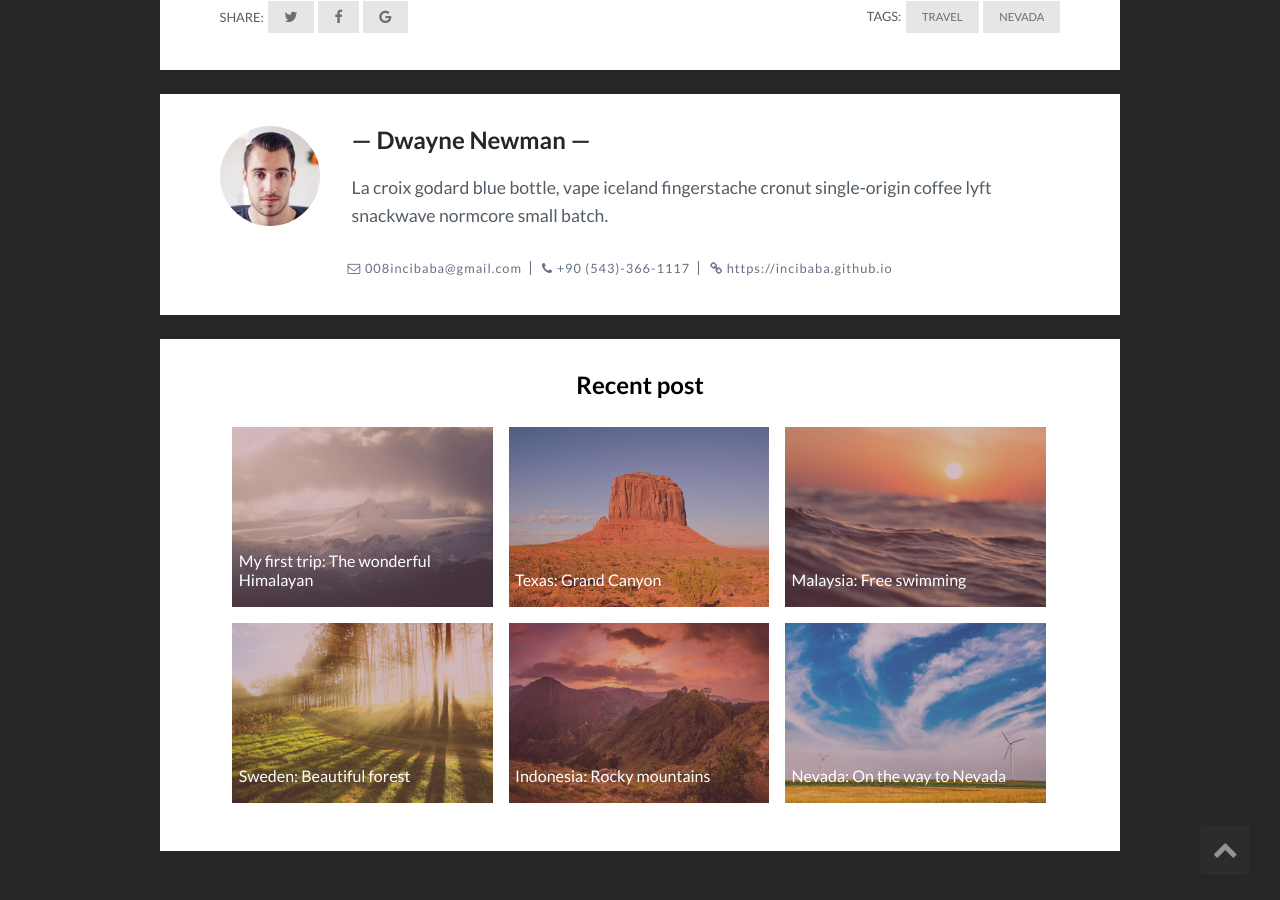
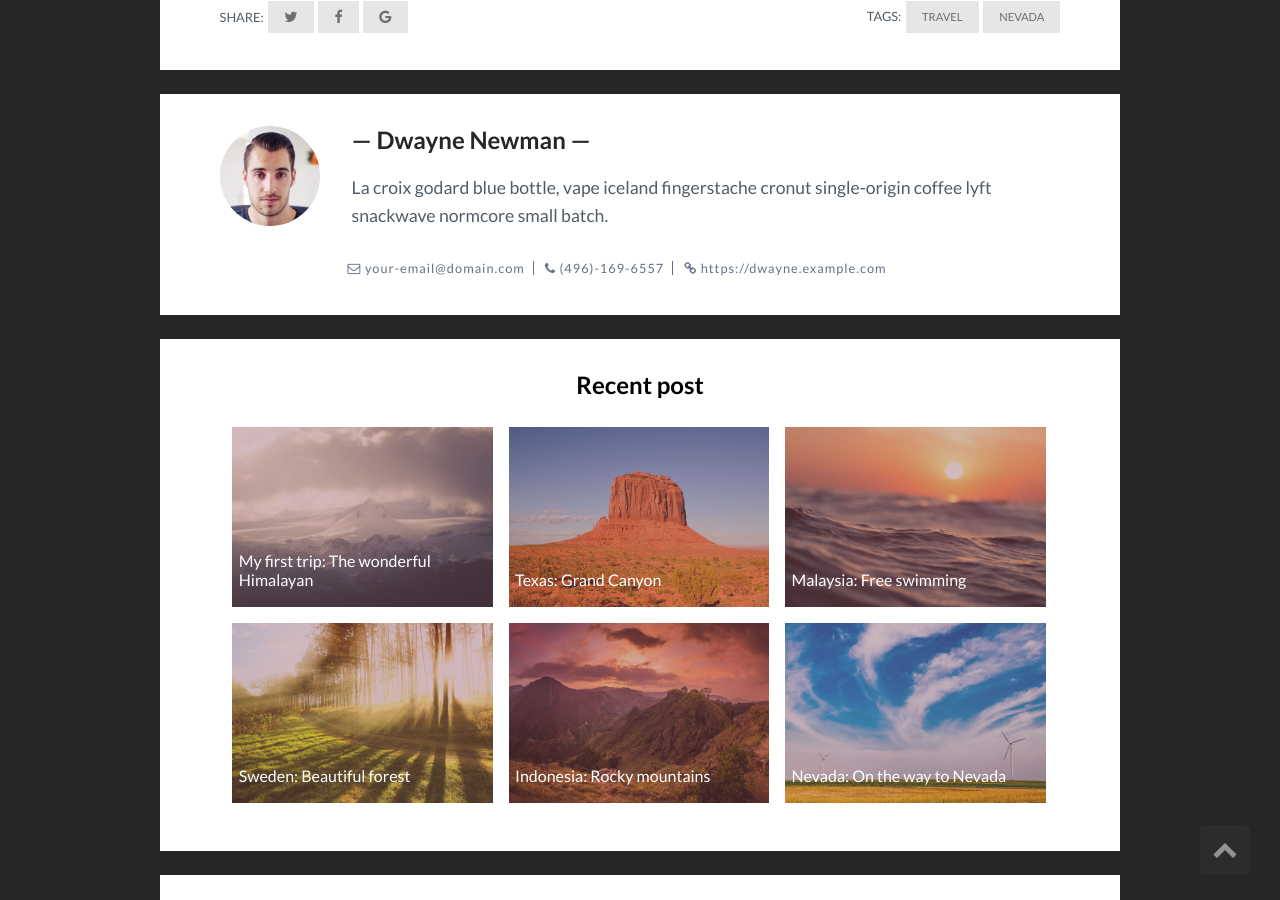
Before and after one commit to HuzunluArtemis/incibaba.github.io, a Jekyll site: the page built from _posts/2017-07-12-nevada-on-the-way-to-nevada.markdown, in a window 1280 px wide and 900 px high, scrolled down 1778 px. Built offline with Jekyll 4.4.1, drawn with Linux system fonts in a browser that asks for light colours; comment, search, counter and statistics services are not loaded.

Commit message:
Add files via upload

```diff
--- a/_config.yml
+++ b/_config.yml
@@ -1,10 +1,12 @@
 logo: # add logo name
-title: İnciBaba TV Üniteleri
+title: Bef - Enjoy Freedom
 description: > # this means to ignore newlines until "baseurl:"
-  Beğendiğiniz herhangi bir TV ünitesini yapabilirim.
+  Write an awesome description for your new site here. You can edit this
+  line in _config.yml. It will appear in your document head meta (for
+  Google search results) and in your feed.xml site description.
 permalink: ':title/'
-baseurl: "" # the subpath of your site, e.g. /blog
-url: "incibaba.github.io" # the base hostname & protocol for your site, e.g. http://example.com
+baseurl: "/bef" # the subpath of your site, e.g. /blog
+url: "" # the base hostname & protocol for your site, e.g. http://example.com
 
 # Banner settings
 video: mountains.mp4 # add banner video. Add your video file to the folder video
@@ -15,9 +17,9 @@ banner-desc: # add banner description
 author-pic: face.jpg # your photo
 author-name: # your name
 about-author: # about author
-email: 008incibaba@gmail.com # your email
-phone: +90 (543)-366-1117 # your pnone number
-website: https://incibaba.github.io # you website
+email: your-email@domain.com # your email
+phone: (496)-169-6557 # your pnone number
+website: https://dwayne.example.com # you website
 
 # Social link
 google_url:    # add url link
@@ -26,10 +28,9 @@ instagram_url: # add url link
 pinterest_url: # add url link
 dribbble_url:  # add url link
 facebook_url:  # add url link
-whatsapp_url:  # add url link
 
 # Disqus
-discus_identifier: # add your discus identifier.  Not your username.  To get this, register your forum here with a unique ID: https://disqus.com/admin/create/
+discus_identifier: mr-brown # add your discus identifier.  Not your username.  To get this, register your forum here with a unique ID: https://disqus.com/admin/create/
 
 # Newsletter
 mailchimp: # add your MailChimp form identifier. For example - blogenjoyfreedom.us16.list-manage.com/subscribe/post?u=cd56155d76ddeeb4c0bc4d080&amp;id=7a526cd13e
--- a/_includes/social_footer.html
+++ b/_includes/social_footer.html
@@ -30,9 +30,4 @@
   {% else %}
   <li><a href="#" target="_blank"><i class="fa fa-facebook" aria-hidden="true"></i></a></li>
   {% endif %}
-  {% if site.whatsapp_url %}
-  <li><a href="{{ site.whatsapp_url }}" target="_blank"><i class="fa fa-whatsapp" aria-hidden="true"></i></a></li>
-  {% else %}
-  <li><a href="#" target="_blank"><i class="fa fa-whatsapp" aria-hidden="true"></i></a></li>
-  {% endif %}
 </ul>
```
